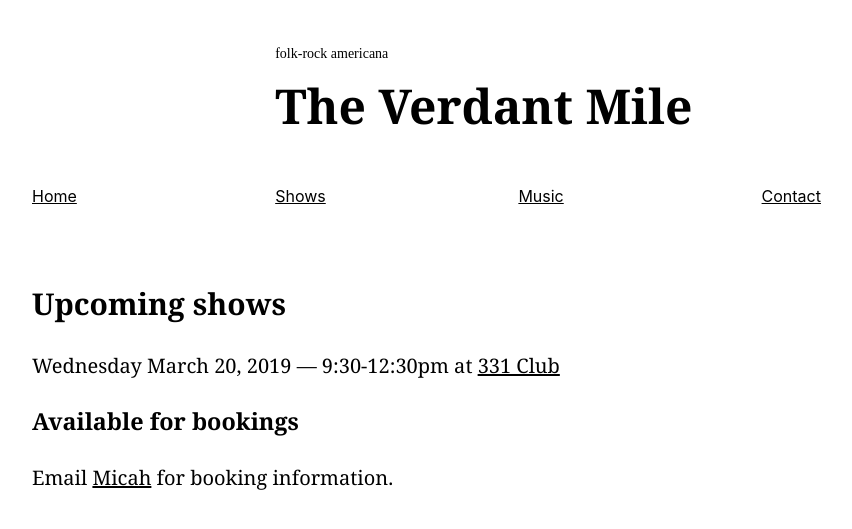
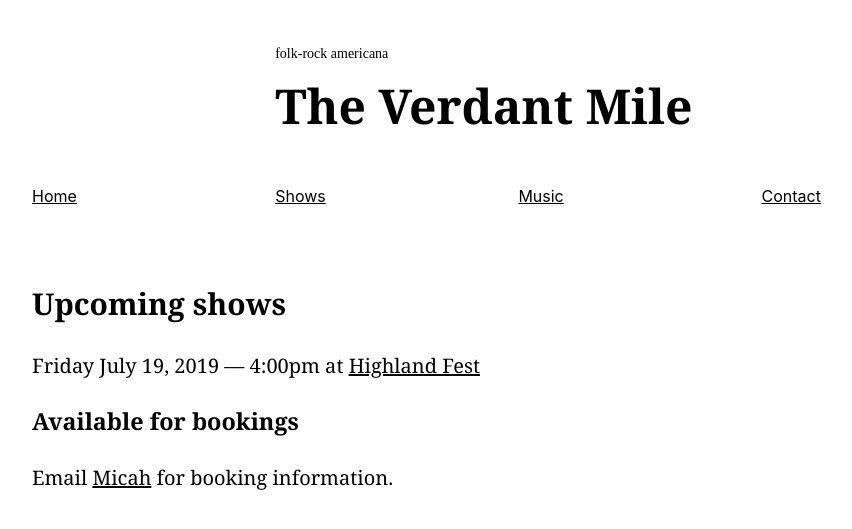
Before and after one commit to micahtaylor/verdantmile, a Jekyll site: the page built from _pages/shows.md, in a window 1280 px wide. Shown: the top 529 px of the page, without its empty margins (0-852 px from the left). Built offline with Jekyll 4.4.1, drawn with Linux system fonts in a browser that asks for light colours; nearby versions of some CDN libraries.

Commit message:
Highland Fest

```diff
--- a/_pages/shows.md
+++ b/_pages/shows.md
@@ -4,7 +4,7 @@ title: Shows
 permalink: /shows/
 ---
 ## Upcoming shows
-Wednesday March 20, 2019 — 9:30-12:30pm at [331 Club](http://331club.com/){: .underline .link .dim .black}
+Friday July 19, 2019 — 4:00pm at [Highland Fest](https://www.highlandfest.com/live-entertainment){: .underline .link .dim .black}
 
 ### Available for bookings
 
```
